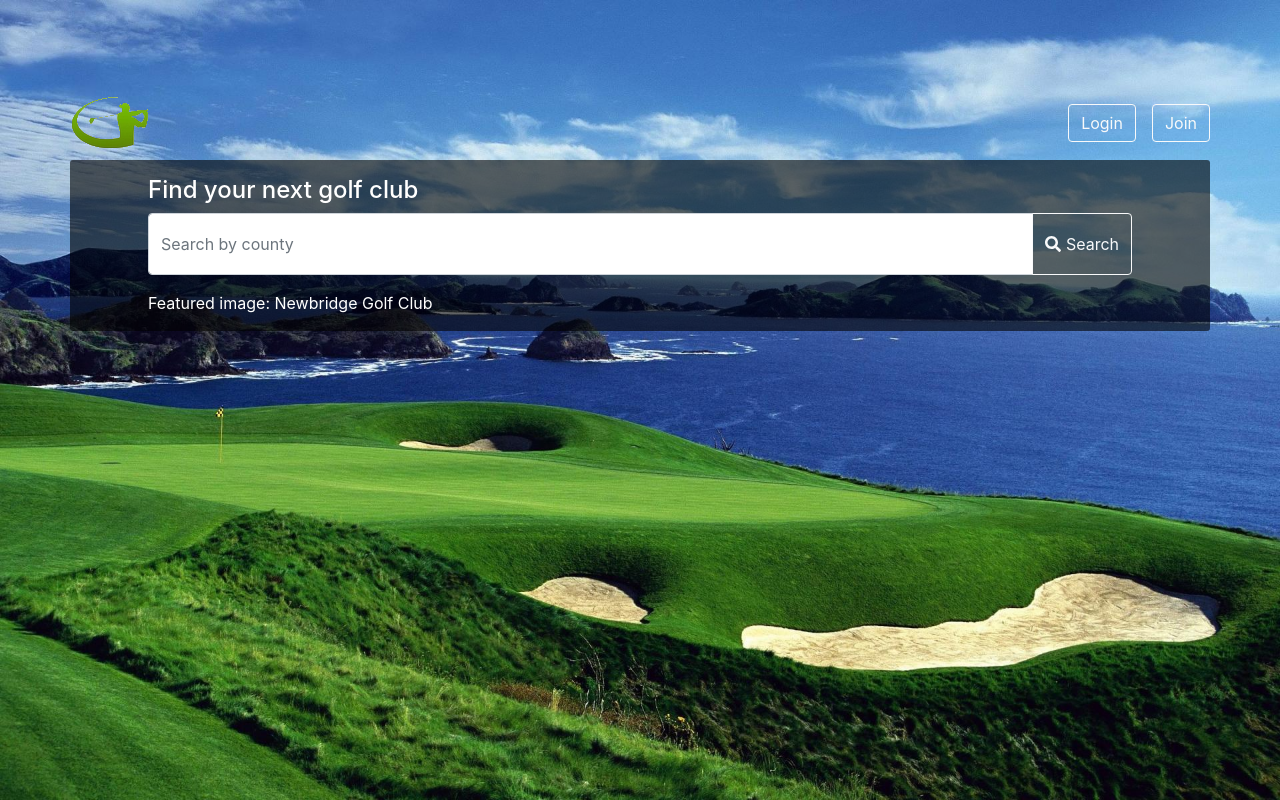
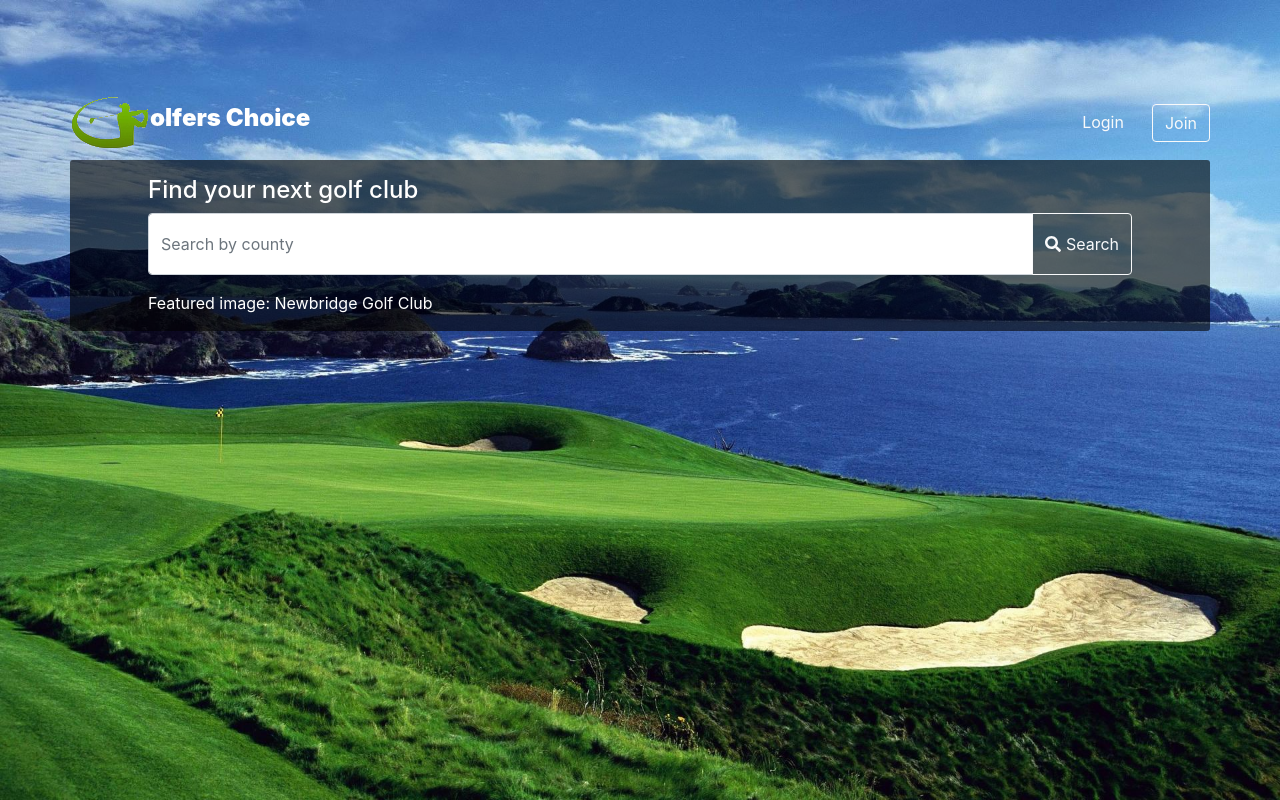
Before and after one commit to darren-behan/golfers-choice, a React (Create React App) app in the folder client/: page / in a window 1280 px wide. Built offline with nearby package versions, Linux system fonts and the light colour scheme; no server answers.

Commit message:
adding app name to home navbar, removing border from home navbar login button

```diff
--- a/client/src/components/HomeHeader/index.js
+++ b/client/src/components/HomeHeader/index.js
@@ -11,10 +11,11 @@ function HomeHeader() {
       <a href="home">
         <img src={ Logo } alt="logo"></img>
       </a>
+      <h4 style={{ color: "#fff", fontWeight: "900" }}>olfers Choice</h4>
       <Nav className="ml-auto">
         <Nav.Item>
           <Nav.Link className="nav-link" href="login" style={{color: '#697684', fontWeight: 400}}>
-            <Button variant="outline-light">Login</Button>
+            <Button variant="outline-light" style={{ border: "none" }}>Login</Button>
           </Nav.Link>
         </Nav.Item>
         <Nav.Item>
```
